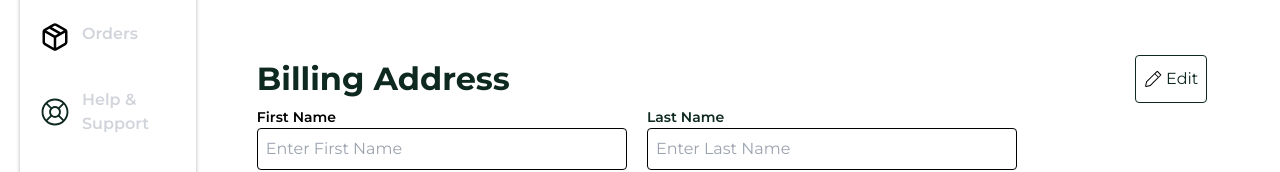
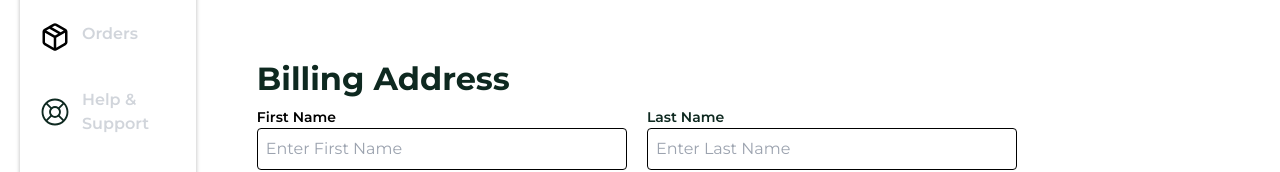
Before and after one commit to biswa2411/msweb, a Next.js app: page /user in a window 1280 px wide. Shown: the part 353-525 px from the top of the page. Built offline with nearby package versions, Linux system fonts and the light colour scheme; no server answers; grey boxes are pictures that could not be loaded.

Commit message:
Edit icon removed from PI page

```diff
--- a/src/app/(with-nav-bar)/(with-profile)/user/page.tsx
+++ b/src/app/(with-nav-bar)/(with-profile)/user/page.tsx
@@ -136,10 +136,6 @@ const Profile = () => {
           <h2 className="text-[16px] md:text-[22px] lg:text-[32px] text-[#0E2920] font-bold">
             Billing Address
           </h2>
-          <div onClick={() => handleToggle()} className="flex justify-center items-center gap-1 py-1 px-2 rounded-[4px] border-[1px] cursor cursor-pointer border-[#0E2920]">
-            <img src="/editIcon.svg" className="" width={18} height={18} />
-            <button className="text-[#0E2920]">Edit</button>
-          </div>
         </div>
         <div>
           <div className="flex md:justify-start md:items-start flex-col md:flex-row lg:mr-[20%]">
```
